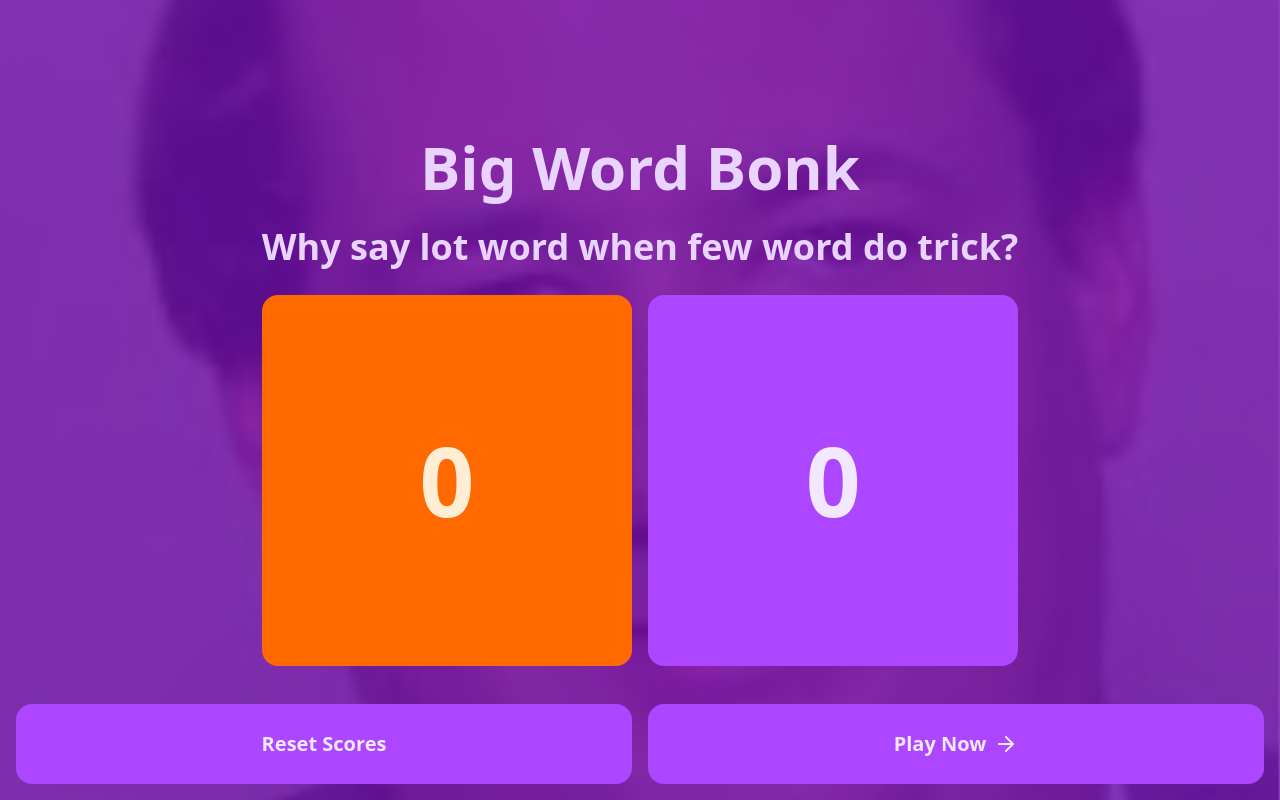
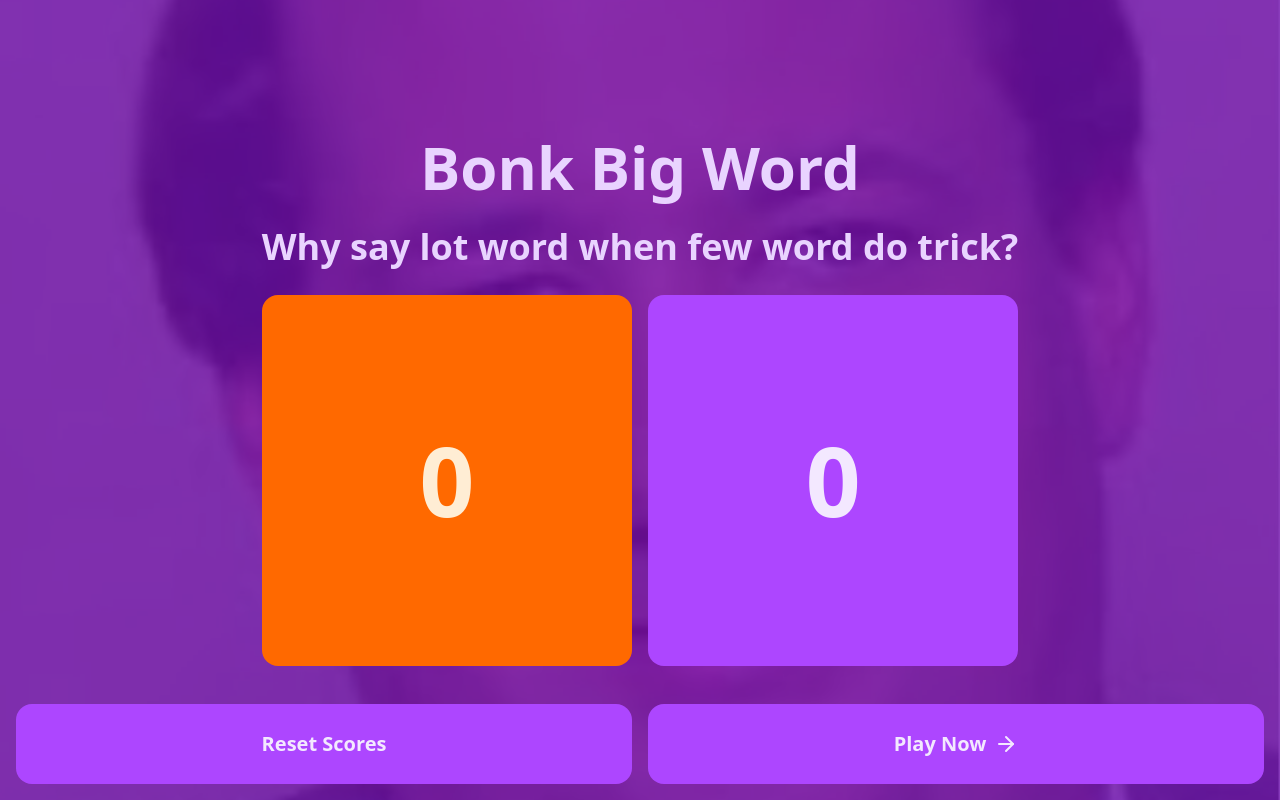
Before and after one commit to emilitogaza/bonk-big-word, a Next.js app: page / in a window 1280 px wide. Built offline with nearby package versions, Linux system fonts and the light colour scheme.

Commit message:
update bonk big word order

```diff
--- a/app/page.tsx
+++ b/app/page.tsx
@@ -11,7 +11,9 @@
 
   // Load scores from localStorage
   useEffect(() => {
-    const scores = JSON.parse(localStorage.getItem("teamScores") || '{"orange": 0, "purple": 0}');
+    const scores = JSON.parse(
+      localStorage.getItem("teamScores") || '{"orange": 0, "purple": 0}',
+    );
     setOrangeScore(scores.orange || 0);
     setPurpleScore(scores.purple || 0);
   }, []);
@@ -38,7 +40,9 @@
 
       {/* Content */}
       <div className="relative flex flex-col items-center gap-6">
-        <h1 className="text-center font-bold text-6xl text-purple-200">Big Word Bonk</h1>
+        <h1 className="text-center font-bold text-6xl text-purple-200">
+          Bonk Big Word
+        </h1>
         <p className="text-balance text-center font-bold text-4xl text-purple-200">
           Why say lot word when few word do trick?
         </p>
```
Also changed, not shown: app/manifest.webmanifest.
